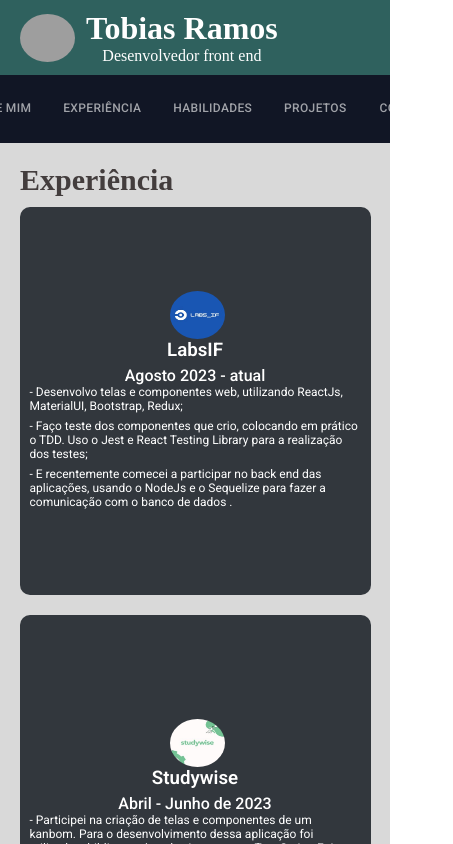
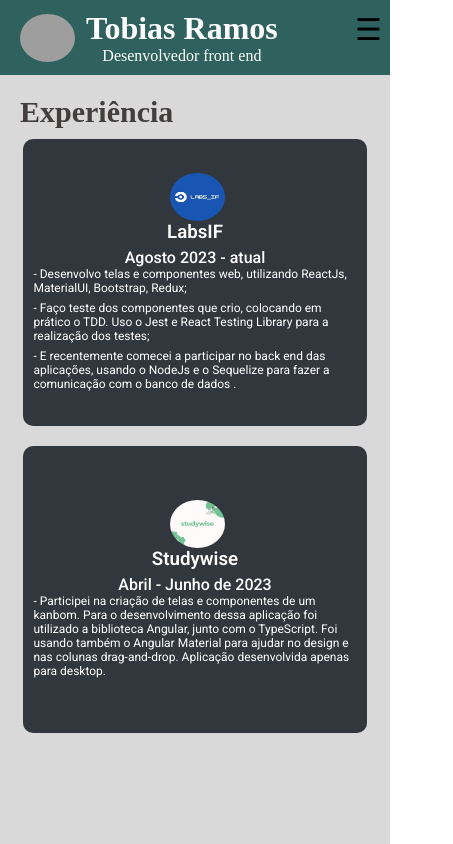
Before and after one commit to tobiasramos/my-portfolio, a React (Vite) app: page /experience in a window 390 px wide. Shown: the top 844 px of the page, 453 px wide, since content can reach past the window. Built offline with nearby package versions, Linux system fonts and the light colour scheme; grey boxes are pictures that could not be loaded.

Commit message:
Terminando a responsividade nos outros componentes

```diff
--- a/src/components/experience/Experience.module.css
+++ b/src/components/experience/Experience.module.css
@@ -11,8 +11,8 @@
     flex-direction: column;
     align-items: center;
     justify-content: center;
-    width: 25rem;
-    height: 46vh;
+    width: 48%;
+    height: 42vh;
     margin: 10px;
     padding: 10px;
     color: #fff;
@@ -37,15 +37,16 @@
     font-size: 14px;
 }
 
-@media (max-width: 1274) {
+@media (max-width: 1274px) {
     .company {
-        height: 100%;
+        width: 70%;
     }
 }
 
-@media (max-width: 730px) {
+@media (max-width: 800px) {
     .company {
-        width: 90%;
+        width: 88%;
+        height: 34vh;
     }
 }
 
--- a/src/components/projects/Projects.module.css
+++ b/src/components/projects/Projects.module.css
@@ -11,9 +11,8 @@
     overflow-x: auto;
     scroll-behavior: smooth;
     margin-bottom: 5px;
-    width: 60rem;
+    width: 94%;
     height: 25rem;
-    border: 1px solid #4d433d;
     border-radius: 10px;
 }
 
@@ -22,17 +21,18 @@
 }
 
 .myProjects .carousel .item {
-    background-color: white;
     margin: 10px;
     padding: 10px;
-    width: 28rem;
+    width: 48%;
+    height: 55vh;
     flex: none;
+    border-radius: 10px;
+    background-color: white;
 }
 
 .myProjects .carousel .item .imageProject {
     margin: auto auto;
-    width: 320px;
-    height: 180px;
+    width: 90%;
 }
 
 .myProjects .carousel .item .imageProject img {
@@ -51,33 +51,24 @@
     margin-left: 5px;
 }
 
+.buttons svg {
+    cursor: pointer;
+}
 
-/* @media (max-width: 1300px) {
-    .myProjects {
-        height: 100%;
+
+@media (max-width: 768px) {
+    .myProjects .carousel {
+        width: 80%;
     }
 
-    .carousel .item {
-        margin: auto auto;
-        padding: 10px;
-    }
-
-    .carousel .item .imageProject img {
-        width: 400px;
-        height: 200px;
+    .myProjects .carousel .item {
+        width: 95%;
+        height: 80vh;
     }
 }
 
-@media (max-width: 1100px) {
-    .carousel .item .imageProject img {
-        width: 360px;
-        height: 200px;
+@media (max-width: 538px) {
+    .myProjects .carousel .item {
+        height: 54vh;
     }
 }
-
-@media (max-width: 360px) {
-    .carousel .item img {
-        width: 300px;
-        height: 120px;
-    }
-} */
--- a/src/components/projects/projects.jsx
+++ b/src/components/projects/projects.jsx
@@ -20,10 +20,10 @@
   return (
     <>
       <h2>Projetos</h2>
-      <div class={styles.myProjects} id="my-projects">
-        <div class={styles.carousel} ref={carousel}>
-          <div class={styles.item}>
-            <div class={styles.imageProject}>
+      <div className={styles.myProjects} id="my-projects">
+        <div className={styles.carousel} ref={carousel}>
+          <div className={styles.item}>
+            <div className={styles.imageProject}>
               <a
                 href="https://github.com/tobiasramos/task-management"
                 target="_blank"
@@ -34,7 +34,7 @@
                 />
               </a>
             </div>
-            <div class={styles.info}>
+            <div className={styles.info}>
               <h3>Task Management</h3>
               <h4>Tecnologias:</h4>
               <ul>
@@ -45,8 +45,8 @@
             </div>
           </div>
 
-          <div class={styles.item}>
-            <div class={styles.imageProject}>
+          <div className={styles.item}>
+            <div className={styles.imageProject}>
               <a
                 href="https://github.com/tobiasramos/pokedex.git"
                 target="_blank"
@@ -54,7 +54,7 @@
                 <img src="../img/project-2.gif" alt="Foto do segundo projeto" />
               </a>
             </div>
-            <div class={styles.info}>
+            <div className={styles.info}>
               <h3>Pokedex</h3>
               <h4>Tecnologias:</h4>
               <ul>
@@ -64,8 +64,8 @@
             </div>
           </div>
 
-          <div class={styles.item}>
-            <div class={styles.imageProject}>
+          <div className={styles.item}>
+            <div className={styles.imageProject}>
               <a
                 href="https://github.com/tobiasramos/country-search"
                 target="_blank"
@@ -76,7 +76,7 @@
                 />
               </a>
             </div>
-            <div class={styles.info}>
+            <div className={styles.info}>
               <h3>Country Search</h3>
               <h4>Tecnologias:</h4>
               <ul>
@@ -86,8 +86,8 @@
             </div>
           </div>
 
-          <div class={styles.item}>
-            <div class={styles.imageProject}>
+          <div className={styles.item}>
+            <div className={styles.imageProject}>
               <a
                 href="https://github.com/tobiasramos/job-listings"
                 target="_blank"
@@ -95,7 +95,7 @@
                 <img src="../img/project-4.gif" alt="Foto do segundo projeto" />
               </a>
             </div>
-            <div class={styles.info}>
+            <div className={styles.info}>
               <h3>Job Listings</h3>
               <h4>Tecnologias:</h4>
               <ul>
@@ -105,7 +105,7 @@
             </div>
           </div>
         </div>
-        <div className="buttons">
+        <div className={styles.buttons}>
           <ArrowBackIosNewIcon onClick={handleLeftClick} />
           <ArrowForwardIosIcon onClick={handleRightClick} />
         </div>
--- a/src/page/Home.module.css
+++ b/src/page/Home.module.css
@@ -5,8 +5,20 @@
 
 .main {
     width: 100%;
-    height:100vh;
+    height: 100vh;
     display: flex;
+}
+
+.menuButton {
+    top: 12px;
+    right: 5px;
+    position: absolute;
+    width: 30px;
+    display: none;
+    margin: auto auto;
+    font-size: 30px;
+    cursor: pointer;
+    z-index: 1500;
 }
 
 .link {
@@ -46,12 +58,20 @@
 @media (max-width: 800px) {
     .main {
         display: block;
+    }
 
+    .menuButton {
+        display: flex;
     }
 
     .link {
-        width: 100%;
-        height: 8vh;
+        width: 50%;
+        height: auto;
+        display: none;
+        position: fixed;
+        top: 0;
+        right: 0;
+        z-index: 1000;
     }
 
     .link ul {
@@ -59,9 +79,13 @@
         align-items: center;
     }
 
-    .link .tab {
-        margin: auto auto;
-        font-size: 14px;
+    .link.showMenu {
+        display: block;
+    }
+
+    .link.showMenu ul {
+        display: flex;
+        flex-direction: column;
     }
 
     .rendering {
--- a/src/page/home.jsx
+++ b/src/page/home.jsx
@@ -1,4 +1,4 @@
-import React from "react";
+import React, { useState } from "react";
 import { BrowserRouter as Router, Routes, Route, Link } from "react-router-dom";
 import AboutMe from "../components/about-me/about-me";
 import Experience from "../components/experience/experience";
@@ -11,12 +11,21 @@
 import Header from "../components/header/header";
 
 const Home = () => {
+  const [showMenu, setShowMenu] = useState(false);
+
+  const toggleMenu = () => {
+    setShowMenu(!showMenu);
+  };
   return (
     <div className={styles.container}>
         <Header />
       <div className={styles.main}>
         <Router>
-          <nav className={styles.link}>
+        <div className={styles.menuButton} onClick={toggleMenu}>
+              ☰
+            </div>
+          <nav className={`${styles.link} ${showMenu ? styles.showMenu : ""}`}>
+
             <ul>
               <Tab
                 className={styles.tab}
```
